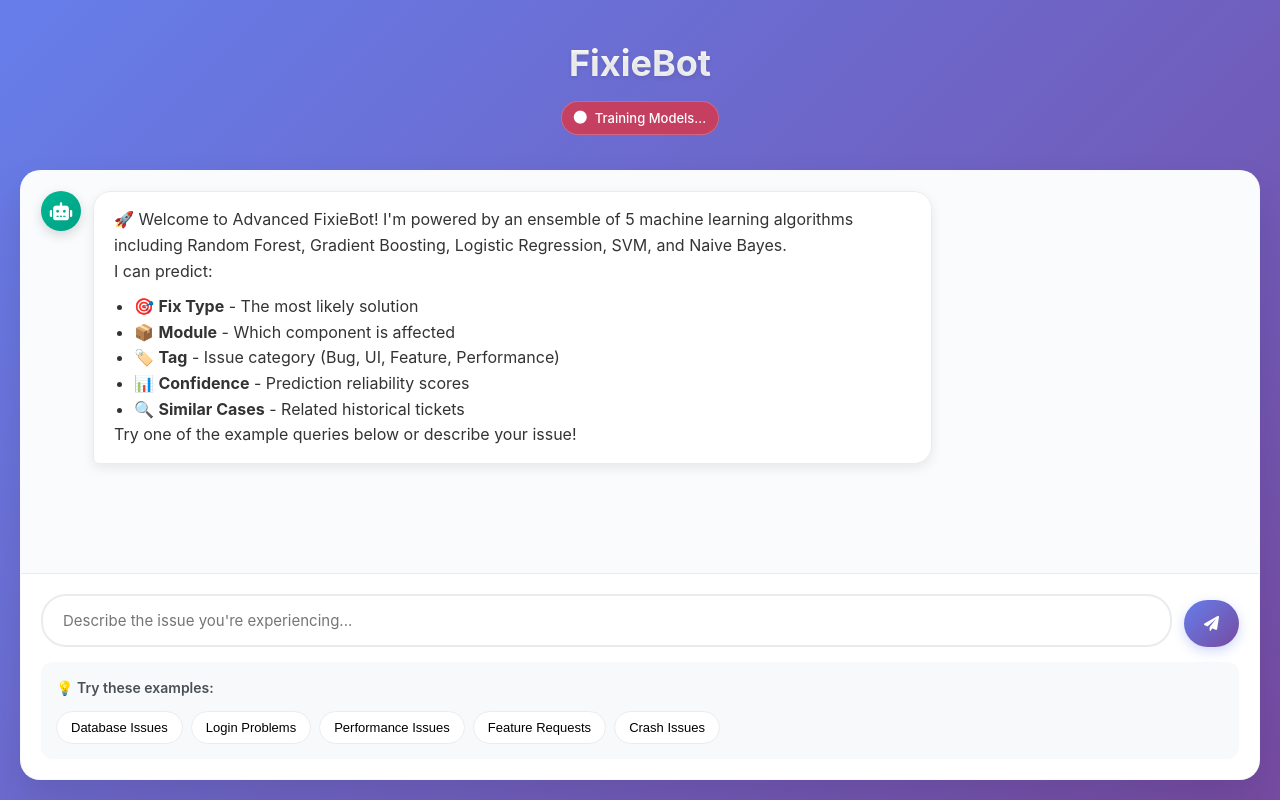
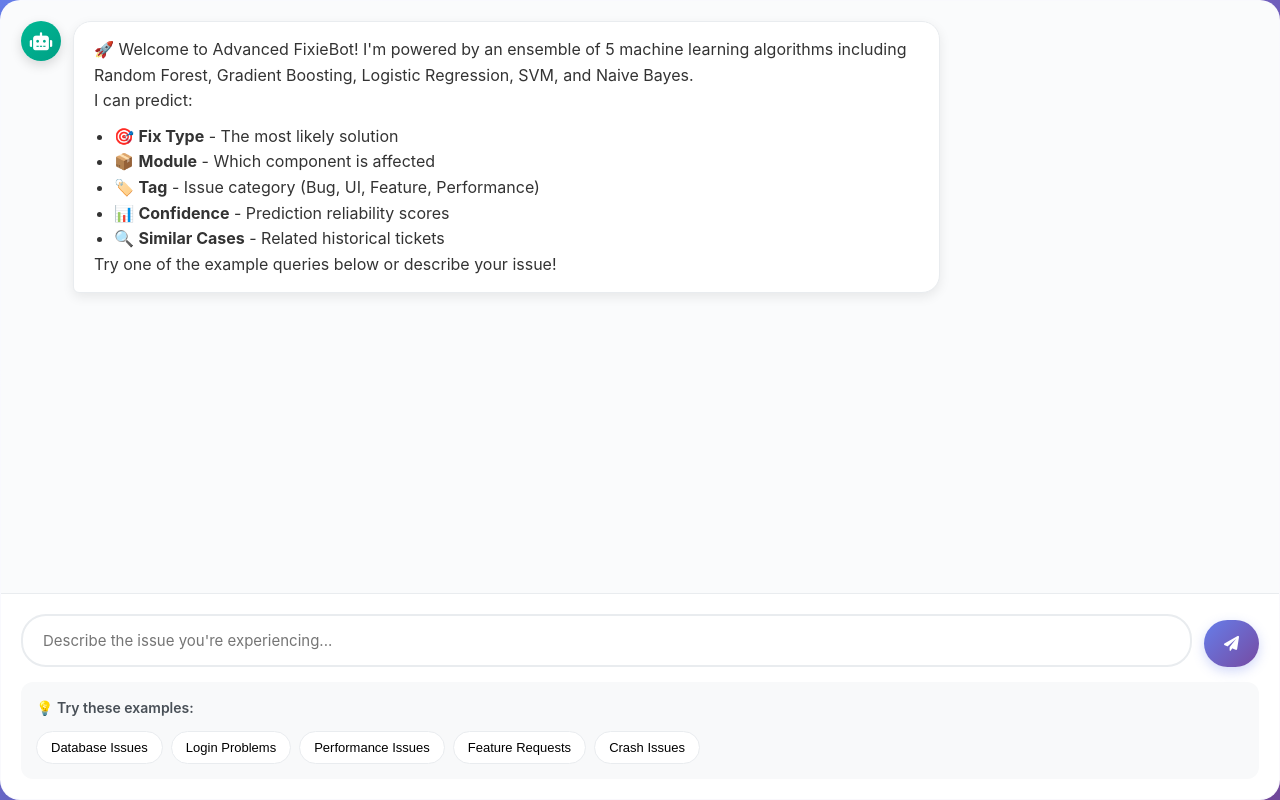
Before and after one commit to Sprayer1122/fixie_bot, a Flask app: page / in a window 1280 px wide. Run offline with Flask 3, Linux system fonts and the light colour scheme; data that the repository does not hold is empty.

Commit message:
Update index.html

```diff
--- a/templates/index.html
+++ b/templates/index.html
@@ -23,18 +23,15 @@
 
         .container {
             max-width: 100%;
-            margin: 0 auto;
-            padding: 20px;
+            margin: 0;
+            padding: 0;
             height: 100vh;
             display: flex;
             flex-direction: column;
         }
 
         .header {
-            text-align: center;
-            margin-bottom: 20px;
-            padding: 15px 0;
-            flex-shrink: 0;
+            display: none;
         }
 
         .header h1 {
@@ -508,14 +505,6 @@
 </head>
 <body>
     <div class="container">
-        <div class="header">
-            <h1>FixieBot</h1>
-            <div class="status" id="status">
-                <i class="fas fa-circle"></i>
-                <span>Initializing...</span>
-            </div>
-        </div>
-
         <div class="chat-area">
             <div class="messages" id="messages">
                 <div class="message bot">
```
